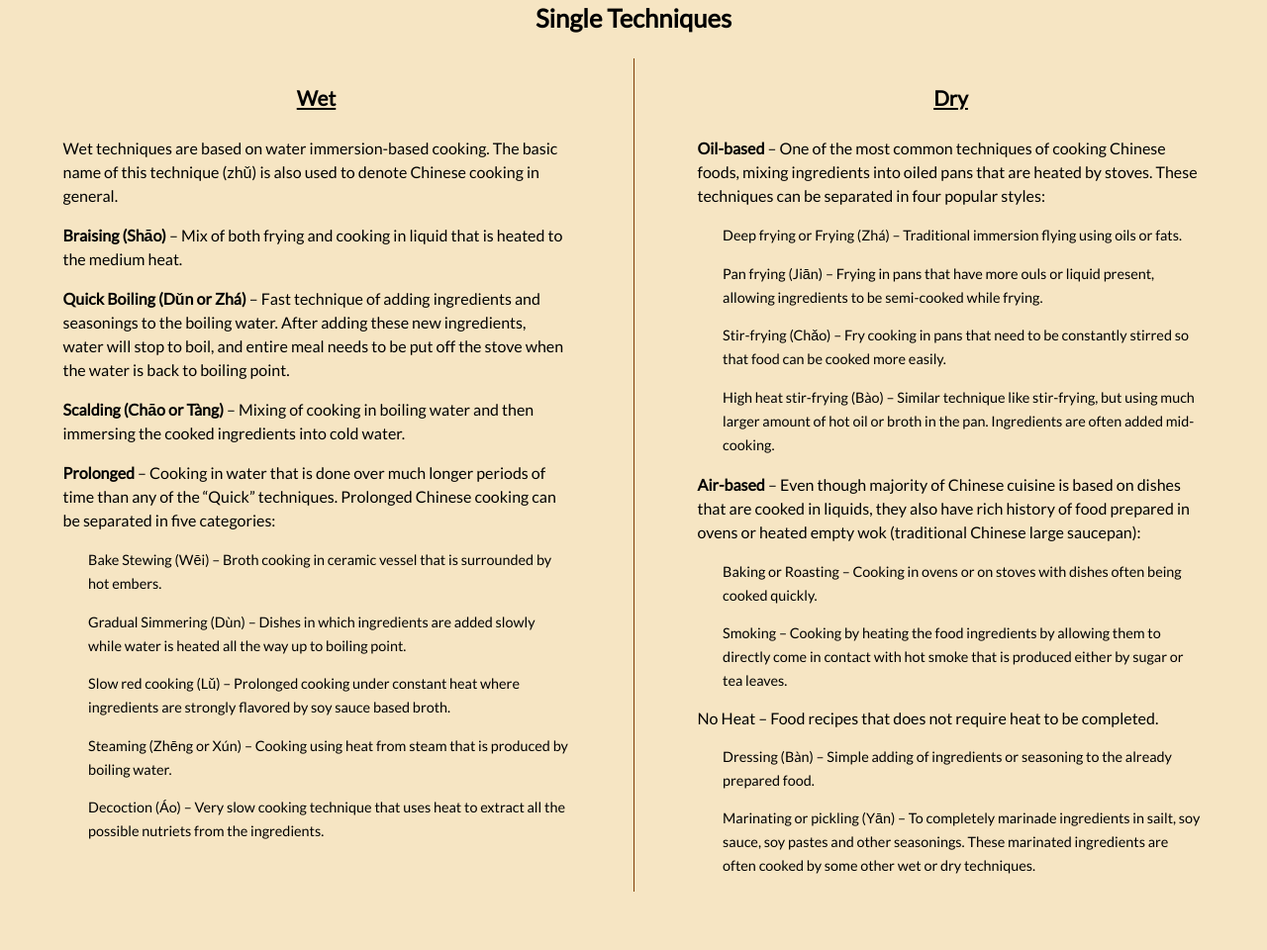
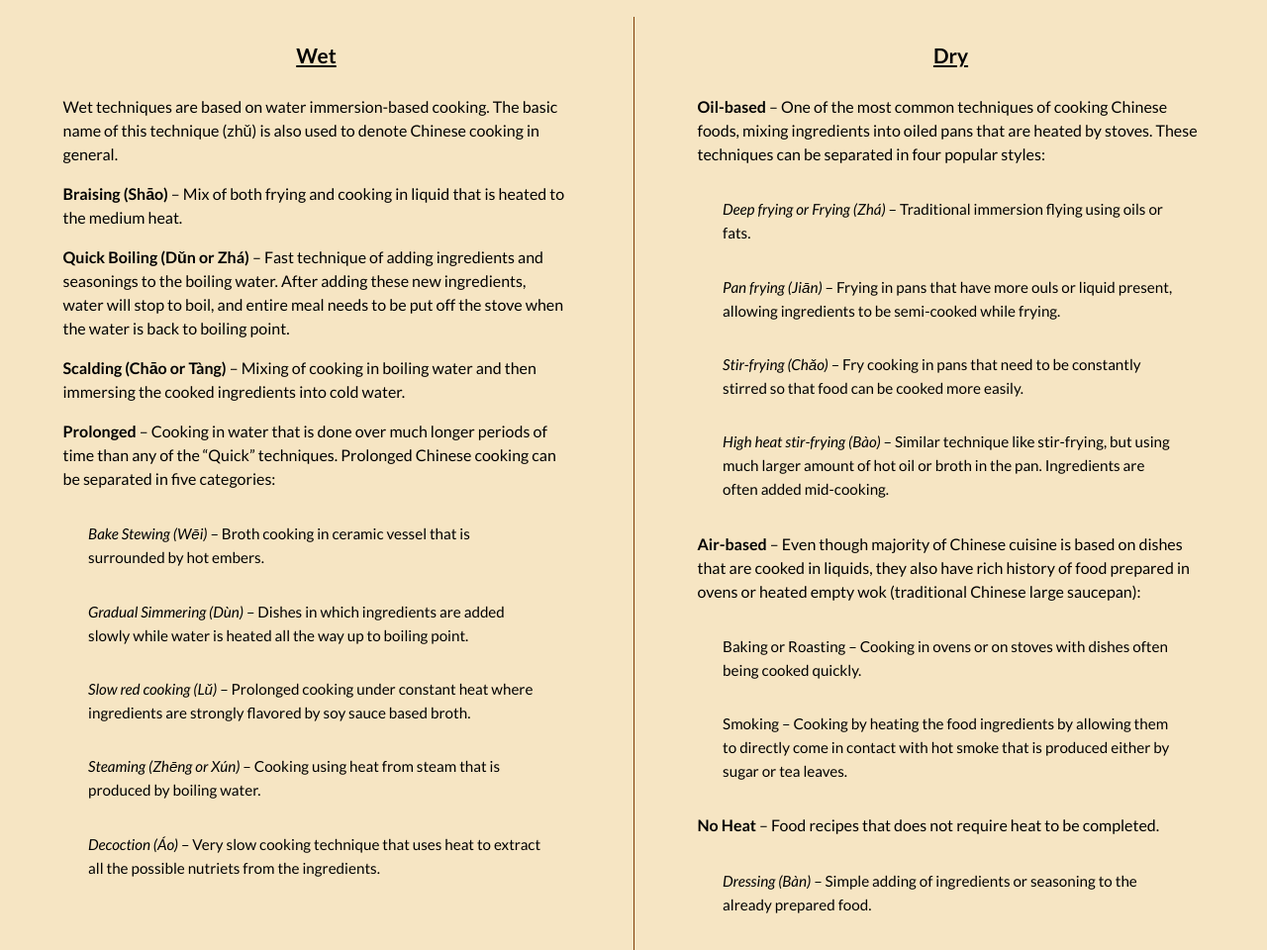
Before and after one commit to SofiaaaaL/midterm-project, a plain HTML site: page techniques.html in a window 1280 px wide. Shown: the part 1840-2800 px from the top of the page at 99% size. Drawn offline with Linux system fonts and the light colour scheme; a web font is replaced by a local one.

Commit message:
lastest change

```diff
--- a/style.css
+++ b/style.css
@@ -36,6 +36,7 @@ a {
   mix-blend-mode: difference;
   top: 0px;
   left: 0px;
+  z-index:+99;
 }
 
 .logo {
@@ -219,7 +220,7 @@ a {
 
 .regional-intro-img img {
   width: 86%;
-  opacity: 70%;
+  /* opacity: 70%; */
 }
 
 .regional-img {
@@ -252,7 +253,7 @@ a {
 }
 
 .tech-openimg img {
-  width: 85%;
+  width: 80%;
 }
 
 .tech-opentext {
@@ -298,8 +299,13 @@ a {
 }
 
 .list {
-  font-size: 90%;
+  display: flex;
+  font-size: 95%;
   margin-left: 5%;
+  width: 90%;
+  align-items: center;
+  row-gap: 5%;
+  flex-wrap: wrap;
 }
 
 .vl2 {
--- a/techniques.html
+++ b/techniques.html
@@ -7,10 +7,12 @@
       <link rel="preconnect" href="https://fonts.googleapis.com">
       <link rel="preconnect" href="https://fonts.gstatic.com" crossorigin>
       <link href="https://fonts.googleapis.com/css2?family=Lato:wght@300;400&display=swap" rel="stylesheet">
+      <link href="https://fonts.googleapis.com/css2?family=Lato:wght@700&display=swap" rel="stylesheet">
       <link href="https://fonts.googleapis.com/css2?family=Kaushan+Script&display=swap" rel="stylesheet">
       <link href="https://fonts.googleapis.com/css2?family=Ma+Shan+Zheng&display=swap" rel="stylesheet">
       <link href="https://fonts.googleapis.com/css2?family=Zhi+Mang+Xing&display=swap" rel="stylesheet">
       <link href="https://fonts.googleapis.com/css2?family=Lato&display=swap" rel="stylesheet">
+      <link href="https://fonts.googleapis.com/css2?family=Lato:ital@1&display=swap" rel="stylesheet">
     </div>
     <title>Cooking Techniques</title>
   </head>
@@ -74,11 +76,11 @@
               <p><strong>Scalding (Chāo or Tàng)</strong> – Mixing of cooking in boiling water and then immersing the cooked ingredients into cold water.</p>
               <p><strong>Prolonged</strong> – Cooking in water that is done over much longer periods of time than any of the “Quick” techniques. Prolonged Chinese cooking can be separated in five categories:</p>
               <div class="list">
-                <p>Bake Stewing (Wēi) – Broth cooking in ceramic vessel that is surrounded by hot embers.</p>
-                <p>Gradual Simmering (Dùn) – Dishes in which ingredients are added slowly while water is heated all the way up to boiling point.</p>
-                <p>Slow red cooking (Lǔ) – Prolonged cooking under constant heat where ingredients are strongly flavored by soy sauce based broth.</p>
-                <p>Steaming (Zhēng or Xún) – Cooking using heat from steam that is produced by boiling water.</p>
-                <p>Decoction (Áo) – Very slow cooking technique that uses heat to extract all the possible nutriets from the ingredients.</p>
+                <p><em>Bake Stewing (Wēi)</em> – Broth cooking in ceramic vessel that is surrounded by hot embers.</p>
+                <p><em>Gradual Simmering (Dùn)</em> – Dishes in which ingredients are added slowly while water is heated all the way up to boiling point.</p>
+                <p><em>Slow red cooking (Lǔ)</em> – Prolonged cooking under constant heat where ingredients are strongly flavored by soy sauce based broth.</p>
+                <p><em>Steaming (Zhēng or Xún)</em> – Cooking using heat from steam that is produced by boiling water.</p>
+                <p><em>Decoction (Áo)</em> – Very slow cooking technique that uses heat to extract all the possible nutriets from the ingredients.</p>
               </div>
             </div>
             <div class="vl2"></div>
@@ -86,10 +88,10 @@
               <h4>Dry</h4>
               <p><strong>Oil-based</strong> – One of the most common techniques of cooking Chinese foods, mixing ingredients into oiled pans that are heated by stoves. These techniques can be separated in four popular styles:</p>
               <div class="list">
-                <p>Deep frying or Frying (Zhá) – Traditional immersion flying using oils or fats.</p>
-                <p>Pan frying (Jiān) – Frying in pans that have more ouls or liquid present, allowing ingredients to be semi-cooked while frying.</p>
-                <p>Stir-frying (Chǎo) – Fry cooking in pans that need to be constantly stirred so that food can be cooked more easily.</p>
-                <p>High heat stir-frying (Bào) – Similar technique like stir-frying, but using much larger amount of hot oil or broth in the pan. Ingredients are often added mid-cooking.</p>
+                <p><em>Deep frying or Frying (Zhá)</em> – Traditional immersion flying using oils or fats.</p>
+                <p><em>Pan frying (Jiān)</em> – Frying in pans that have more ouls or liquid present, allowing ingredients to be semi-cooked while frying.</p>
+                <p><em>Stir-frying (Chǎo)</em> – Fry cooking in pans that need to be constantly stirred so that food can be cooked more easily.</p>
+                <p><em>High heat stir-frying (Bào)</em> – Similar technique like stir-frying, but using much larger amount of hot oil or broth in the pan. Ingredients are often added mid-cooking.</p>
 
               </div>
               <p><strong>Air-based</strong> – Even though majority of Chinese cuisine is based on dishes that are cooked in liquids, they also have rich history of food prepared in ovens or heated empty wok (traditional Chinese large saucepan):</p>
@@ -97,10 +99,10 @@
                 <p>Baking or Roasting – Cooking in ovens or on stoves with dishes often being cooked quickly.</p>
                 <p>Smoking – Cooking by heating the food ingredients by allowing them to directly come in contact with hot smoke that is produced either by sugar or tea leaves.</p>
               </div>
-              No Heat – Food recipes that does not require heat to be completed.
+              <p><strong>No Heat</strong> – Food recipes that does not require heat to be completed.</p>
               <div class="list">
-                <p>Dressing (Bàn) – Simple adding of ingredients or seasoning to the already prepared food.</p>
-                <p>Marinating or pickling (Yān) – To completely marinade ingredients in sailt, soy sauce, soy pastes and other seasonings. These marinated ingredients are often cooked by some other wet or dry techniques.</p>
+                <p><em>Dressing (Bàn)</em> – Simple adding of ingredients or seasoning to the already prepared food.</p>
+                <p><em>Marinating or pickling (Yān)</em> – To completely marinade ingredients in sailt, soy sauce, soy pastes and other seasonings. These marinated ingredients are often cooked by some other wet or dry techniques.</p>
               </div>
             </div>
           </div>
```
Also changed, not shown: anhuicuisine.jpeg (added), chuancuisine2.jpeg (added), dimsum3.jpeg (added), dimsum4.jpeg (added), lucuisine.jpeg (added), lucuisine2.jpeg (added), lucuisine3.jpeg (added), lucuisine5.jpeg (added), qicaitangyuan.jpeg (added), yuecuisine2.jpeg (added), yuecuisine3.jpeg (added), 1 other file.
